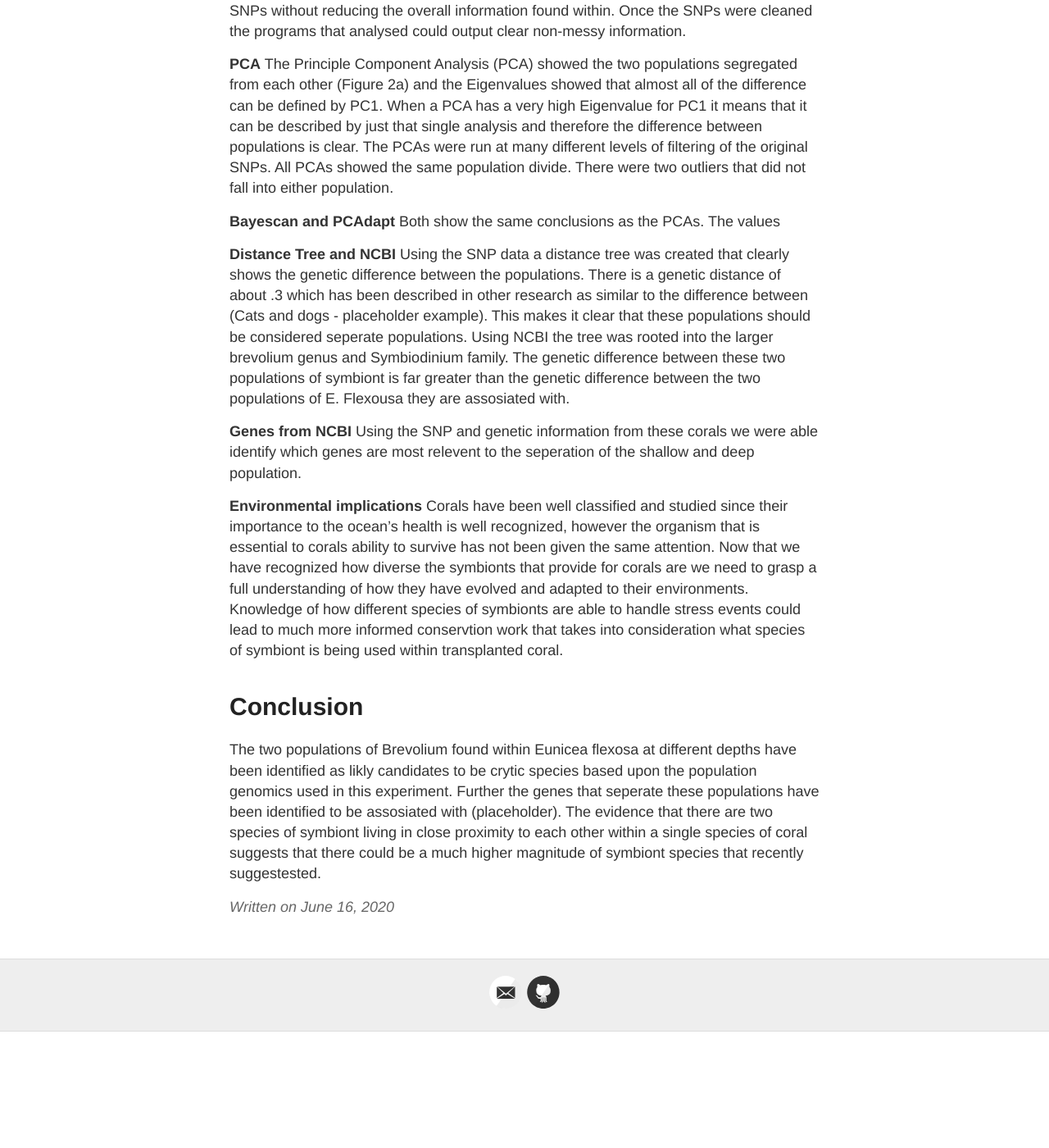
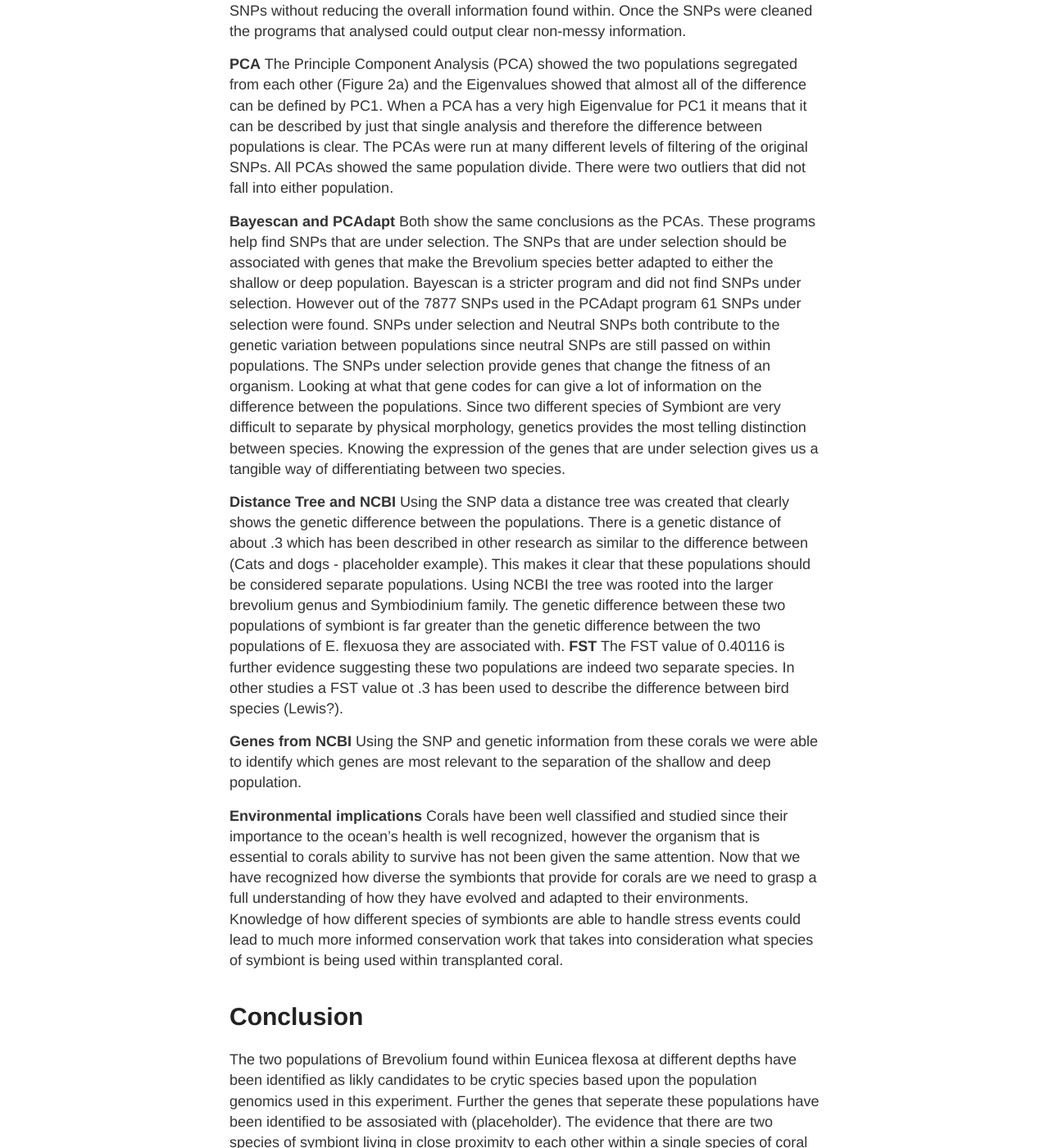
Before and after one commit to Mwags24/Brevolium_Notebook, a Jekyll site: the page built from _posts/2020-6-16-Full_Draft1.md, in a window 1280 px wide and 1400 px high, scrolled down 4639 px. Shown: the whole window at 82% size. Built offline with Jekyll 4.4.1, drawn with Linux system fonts in a browser that asks for light colours; before the commit the page ends 5897 px from its top, so only the background shows below that.

Commit message:
Update 2020-6-16-Full_Draft1.md

```diff
--- a/_posts/2020-6-16-Full_Draft1.md
+++ b/_posts/2020-6-16-Full_Draft1.md
@@ -80,18 +80,20 @@ In order to successfully analyse SNP data it needs to be filtered first. The Fil
 The Principle Component Analysis (PCA) showed the two populations segregated from each other (Figure 2a) and the Eigenvalues showed that almost all of the difference can be defined by PC1. When a PCA has a very high Eigenvalue for PC1 it means that it can be described by just that single analysis and therefore the difference between populations is clear. The PCAs were run at many different levels of filtering of the original SNPs. All PCAs showed the same population divide. There were two outliers that did not fall into either population.
 
 **Bayescan and PCAdapt**
-Both show the same conclusions as the PCAs. The values
+Both show the same conclusions as the PCAs. These programs help find SNPs that are under selection. The SNPs that are under selection should be associated with genes that make the Brevolium species better adapted to either the shallow or deep population. Bayescan is a stricter program and did not find SNPs under selection. However out of the 7877 SNPs used in the PCAdapt program 61 SNPs under selection were found.
+SNPs under selection and Neutral SNPs both contribute to the genetic variation between populations since neutral SNPs are still passed on within populations. The SNPs under selection provide genes that change the fitness of an organism. Looking at what that gene codes for can give a lot of information on the difference between the populations. Since two different species of Symbiont are very difficult to separate by physical morphology, genetics provides the most telling distinction between species. Knowing the expression of the genes that are under selection gives us a tangible way of differentiating between two species.
 
 **Distance Tree and NCBI**
-Using the SNP data a distance tree was created that clearly shows the genetic difference between the populations. There is a genetic distance of about .3 which has been described in other research as similar to the difference between (Cats and dogs - placeholder example). This makes it clear that these populations should be considered seperate populations. Using NCBI the tree was rooted into the larger brevolium genus and Symbiodinium family.
-The genetic difference between these two populations of symbiont is far greater than the genetic difference between the two populations of E. Flexousa they are assosiated with.
+Using the SNP data a distance tree was created that clearly shows the genetic difference between the populations. There is a genetic distance of about .3 which has been described in other research as similar to the difference between (Cats and dogs - placeholder example). This makes it clear that these populations should be considered separate populations. Using NCBI the tree was rooted into the larger brevolium genus and Symbiodinium family.
+The genetic difference between these two populations of symbiont is far greater than the genetic difference between the two populations of E. flexuosa they are associated with.
+**FST**
+The FST value of 0.40116 is further evidence suggesting these two populations are indeed two separate species. In other studies a FST value ot .3 has been used to describe the difference between bird species (Lewis?).
 
 **Genes from NCBI**
-Using the SNP and genetic information from these corals we were able identify which genes are most relevent to the seperation of the shallow and deep population.
+Using the SNP and genetic information from these corals we were able to identify which genes are most relevant to the separation of the shallow and deep population.
 
 **Environmental implications**
-Corals have been well classified and studied since their importance to the ocean's health is well recognized, however the organism that is essential to corals ability to survive has not been given the same attention. Now that we have recognized how diverse the symbionts that provide for corals are we need to grasp a full understanding of how they have evolved and adapted to their environments. Knowledge of how different species of symbionts are able to handle stress events could lead to much more informed conservtion work that takes into consideration what species of symbiont is being used within transplanted coral.
-
+Corals have been well classified and studied since their importance to the ocean's health is well recognized, however the organism that is essential to corals ability to survive has not been given the same attention. Now that we have recognized how diverse the symbionts that provide for corals are we need to grasp a full understanding of how they have evolved and adapted to their environments. Knowledge of how different species of symbionts are able to handle stress events could lead to much more informed conservation work that takes into consideration what species of symbiont is being used within transplanted coral.
 
 
 
```
